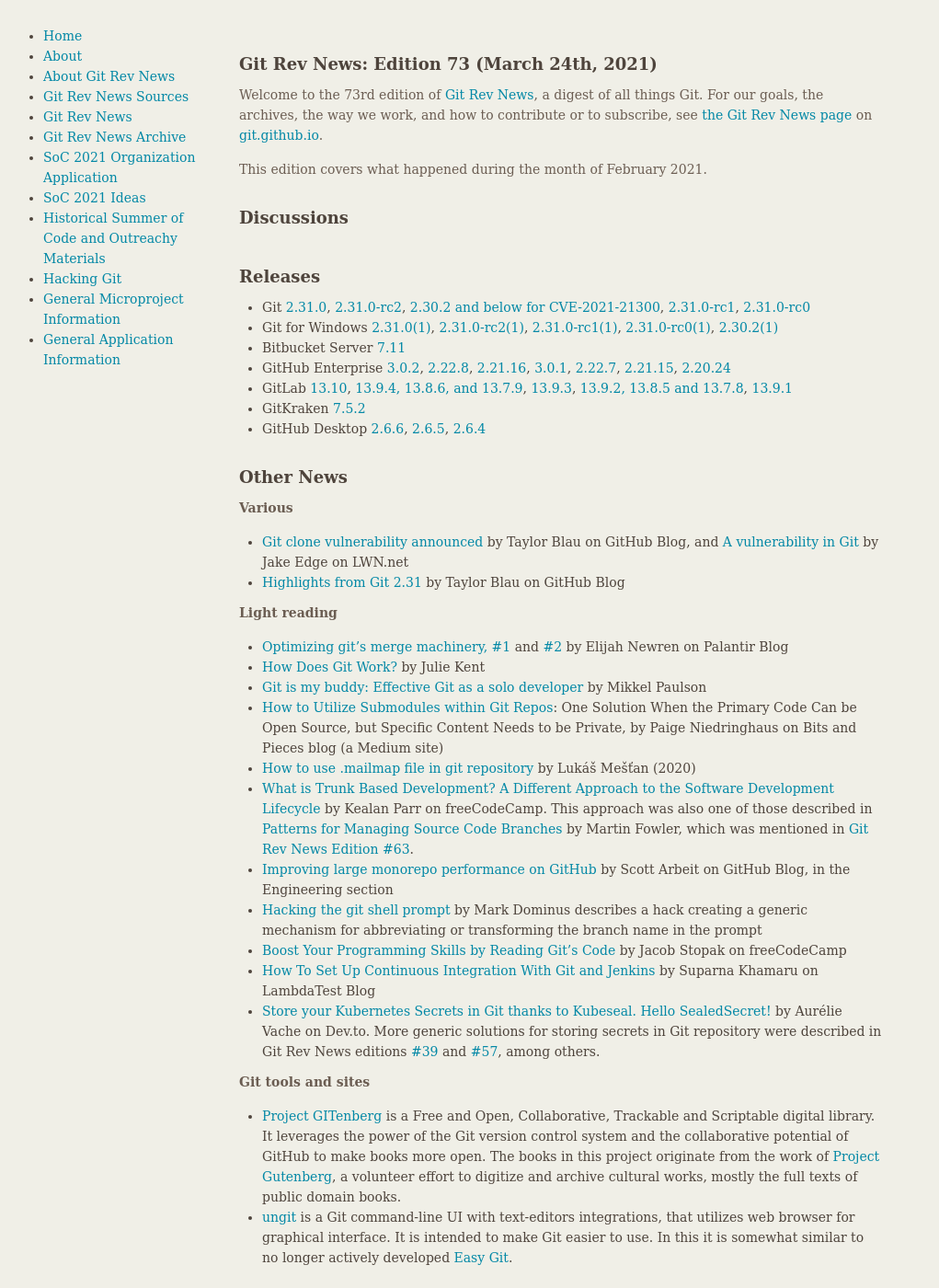
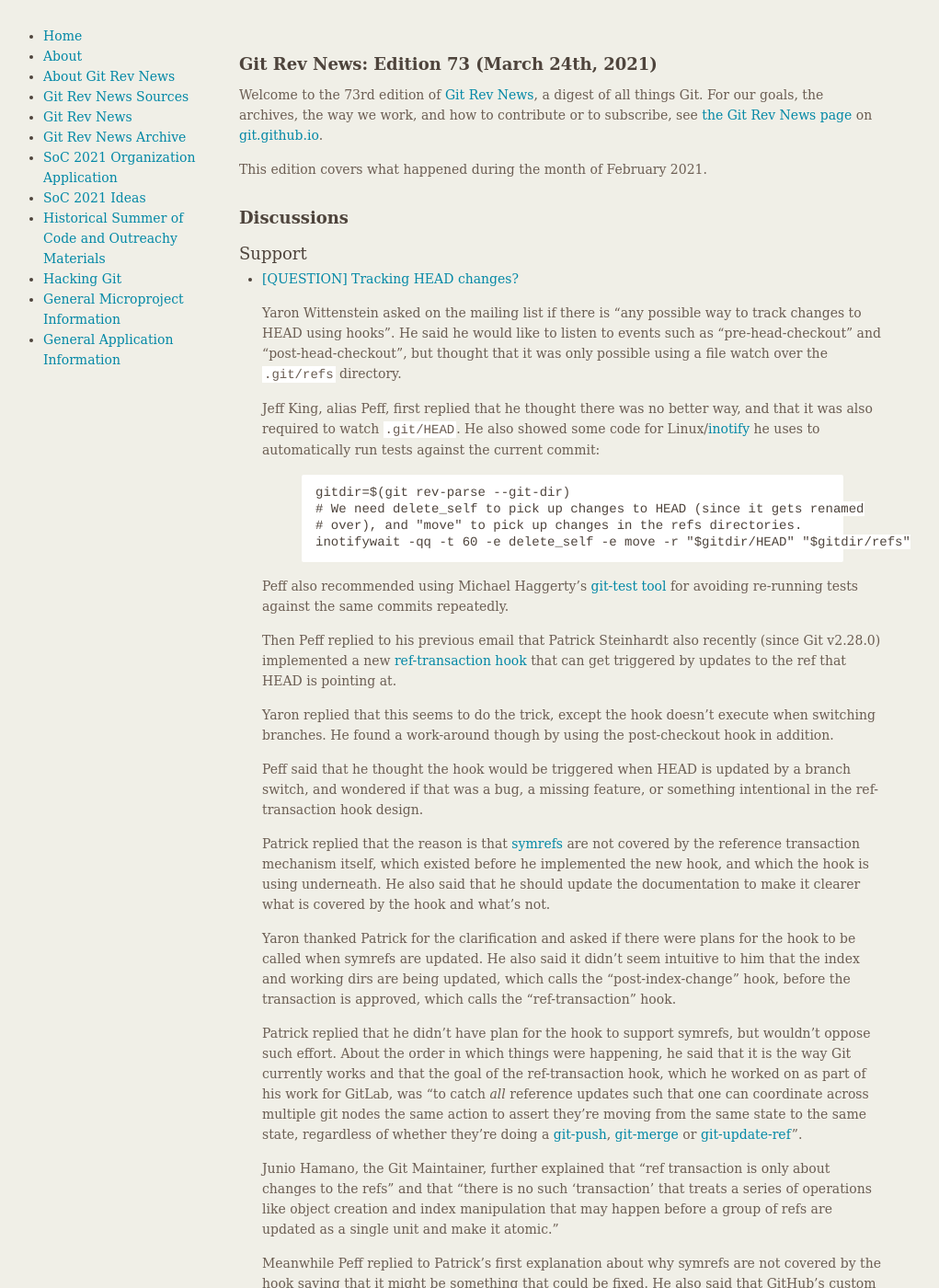
Before and after one commit to git/git.github.io, a Jekyll site: the page built from rev_news/drafts/edition-73.md, in a window 1280 px wide and 1400 px high. Shown: the whole window at 92% size, without its empty margins (149-1170 px from the left). Built offline with Jekyll 4.4.1, drawn with Linux system fonts in a browser that asks for light colours; some of the changed text lies outside the part shown.

Commit message:
rn-73: add ref-transaction article

````diff
--- a/rev_news/drafts/edition-73.md
+++ b/rev_news/drafts/edition-73.md
@@ -25,9 +25,88 @@
 ### Reviews
 -->
 
-<!---
 ### Support
--->
+
+* [[QUESTION] Tracking HEAD changes?](https://lore.kernel.org/git/CAGgn8PdU1GE_CZdGUpJWKzygd0O+Yn2BnAFGmPfKAxFpoVoqUA@mail.gmail.com/)
+
+  Yaron Wittenstein asked on the mailing list if there is "any
+  possible way to track changes to HEAD using hooks". He said he would
+  like to listen to events such as "pre-head-checkout" and
+  "post-head-checkout", but thought that it was only possible using a
+  file watch over the `.git/refs` directory.
+
+  Jeff King, alias Peff, first replied that he thought there was no
+  better way, and that it was also required to watch `.git/HEAD`. He
+  also showed some code for
+  Linux/[inotify](https://en.wikipedia.org/wiki/Inotify) he uses to
+  automatically run tests against the current commit:
+
+  ```
+  gitdir=$(git rev-parse --git-dir)
+  # We need delete_self to pick up changes to HEAD (since it gets renamed
+  # over), and "move" to pick up changes in the refs directories.
+  inotifywait -qq -t 60 -e delete_self -e move -r "$gitdir/HEAD" "$gitdir/refs"
+  ```
+
+  Peff also recommended using Michael Haggerty's
+  [git-test tool](https://github.com/mhagger/git-test) for avoiding
+  re-running tests against the same commits repeatedly.
+
+  Then Peff replied to his previous email that Patrick Steinhardt also
+  recently (since Git v2.28.0) implemented a new
+  [ref-transaction hook](https://www.git-scm.com/docs/githooks#_reference_transaction)
+  that can get triggered by updates to the ref that HEAD is pointing at.
+
+  Yaron replied that this seems to do the trick, except the hook
+  doesn't execute when switching branches. He found a work-around
+  though by using the post-checkout hook in addition.
+
+  Peff said that he thought the hook would be triggered when HEAD is
+  updated by a branch switch, and wondered if that was a bug, a
+  missing feature, or something intentional in the ref-transaction
+  hook design.
+
+  Patrick replied that the reason is that
+  [symrefs](https://git-scm.com/docs/git-symbolic-ref) are not covered
+  by the reference transaction mechanism itself, which existed before
+  he implemented the new hook, and which the hook is using
+  underneath. He also said that he should update the documentation to
+  make it clearer what is covered by the hook and what's not.
+
+  Yaron thanked Patrick for the clarification and asked if there were
+  plans for the hook to be called when symrefs are updated. He also
+  said it didn't seem intuitive to him that the index and working dirs
+  are being updated, which calls the "post-index-change" hook, before
+  the transaction is approved, which calls the "ref-transaction" hook.
+
+  Patrick replied that he didn't have plan for the hook to support
+  symrefs, but wouldn't oppose such effort. About the order in which
+  things were happening, he said that it is the way Git currently
+  works and that the goal of the ref-transaction hook, which he worked
+  on as part of his work for GitLab, was "to catch _all_ reference
+  updates such that one can coordinate across multiple git nodes the
+  same action to assert they're moving from the same state to the same
+  state, regardless of whether they're doing a
+  [git-push](https://git-scm.com/docs/git-push),
+  [git-merge](https://git-scm.com/docs/git-merge) or
+  [git-update-ref](https://git-scm.com/docs/git-update-ref)".
+
+  Junio Hamano, the Git Maintainer, further explained that "ref
+  transaction is only about changes to the refs" and that "there is no
+  such 'transaction' that treats a series of operations like object
+  creation and index manipulation that may happen before a group of
+  refs are updated as a single unit and make it atomic."
+
+  Meanwhile Peff replied to Patrick's first explanation about why
+  symrefs are not covered by the hook saying that it might be
+  something that could be fixed. He also said that GitHub's custom
+  repository replication mechanism does track symref updates, but uses
+  a simple lock mechanism to get the state of the symrefs, while it
+  uses a 3-phase commit based on custom code similar to the
+  ref-transaction hook for normal refs.
+
+  Yaron then summarized his understanding of how things work and asked
+  if he was right. Peff replied that it matched his understanding.
 
 <!---
 ## Developer Spotlight:
````
